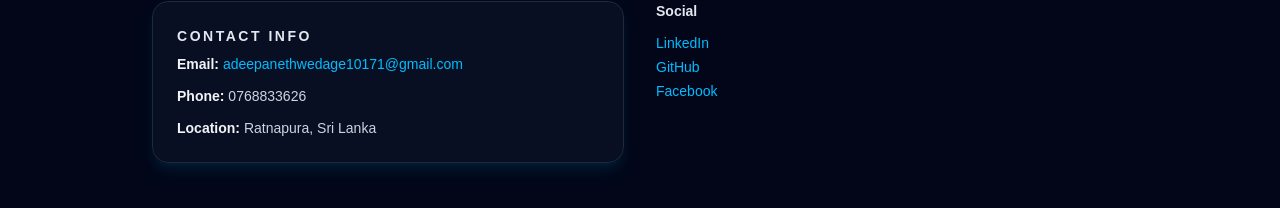
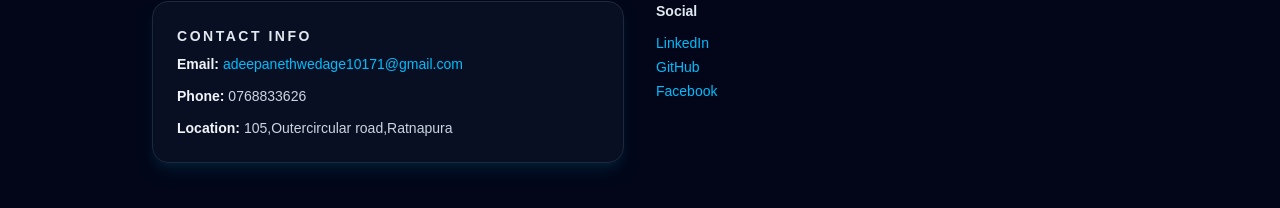
Before and after one commit to ANWedage/My-portfolio, a Next.js app: page / in a window 1280 px wide. Shown: the part 2428-2636 px from the top of the page. Built offline with nearby package versions, Linux system fonts and the light colour scheme.

Commit message:
address updated

```diff
--- a/app/components/ContactSection.tsx
+++ b/app/components/ContactSection.tsx
@@ -41,7 +41,7 @@ export function ContactSection() {
             </p>
             <p>
               <span className="font-semibold text-slate-100">Location:</span>{" "}
-              Ratnapura, Sri Lanka
+              105,Outercircular road,Ratnapura
             </p>
           </div>
         </div>
```
